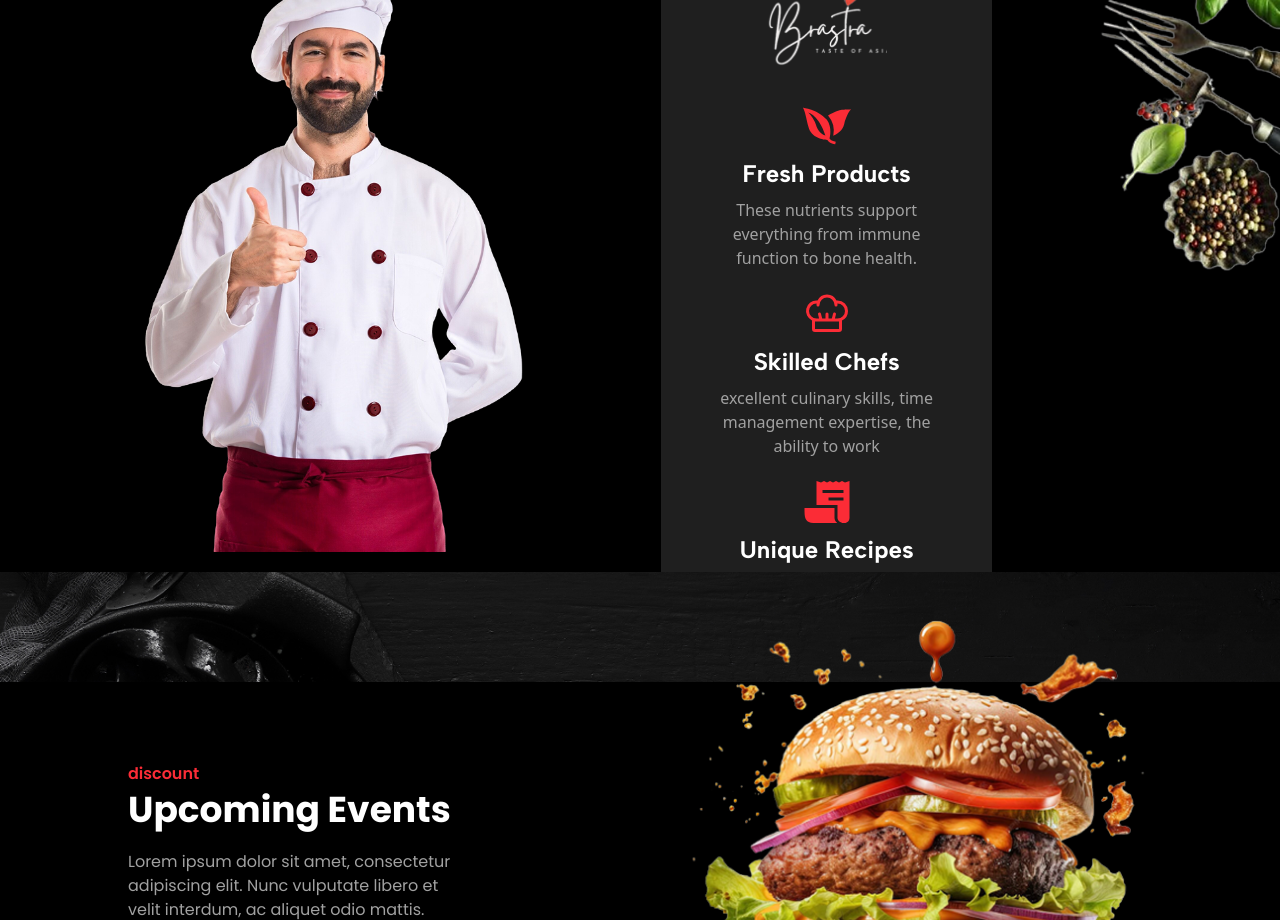
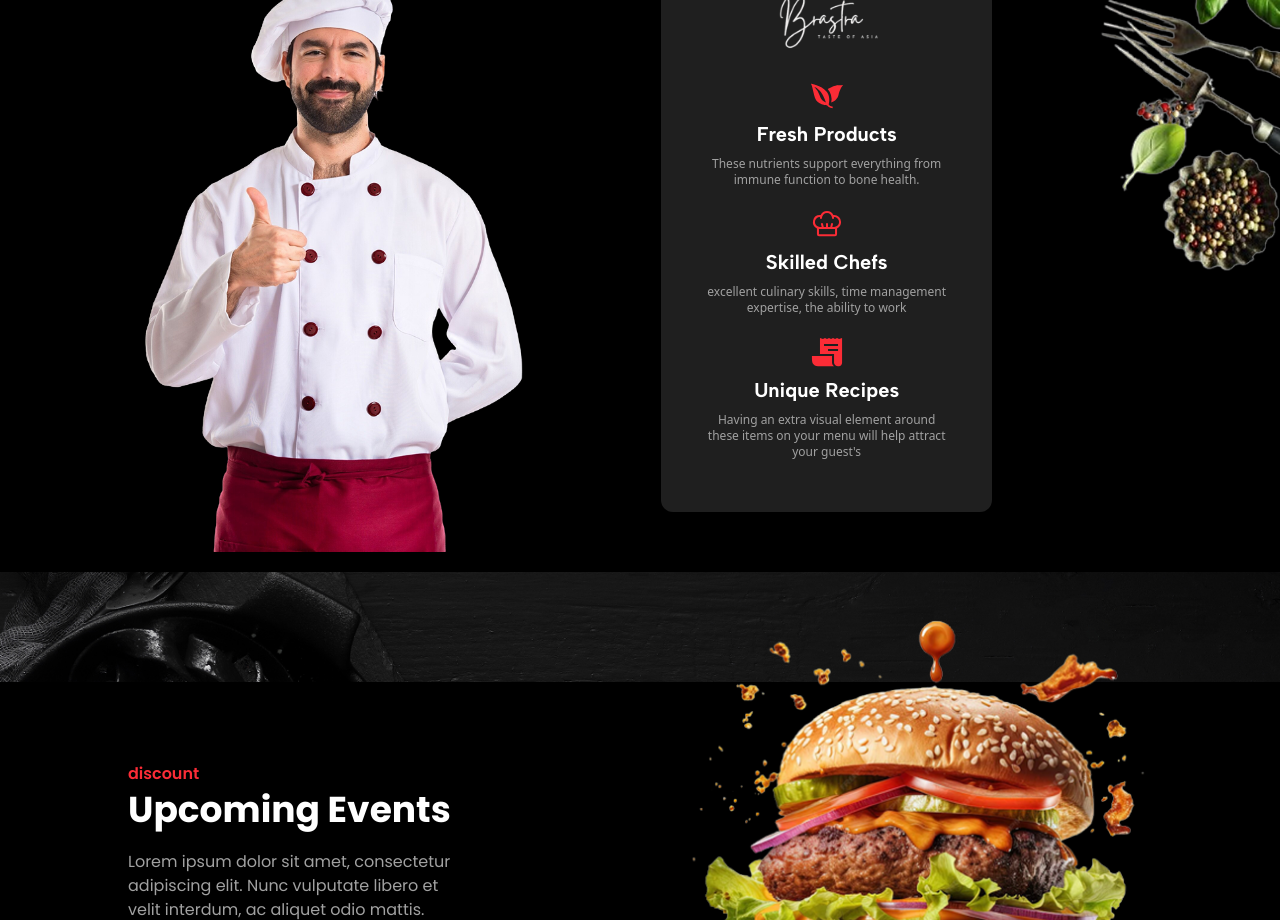
Before and after one commit to pranaygoud01/Brastra, a React (Vite) app: page / in a window 1280 px wide. Shown: the part 2860-3780 px from the top of the page. Built offline with nearby package versions, Linux system fonts and the light colour scheme; a web font is replaced by a local one.

Commit message:
issue Resolved

```diff
--- a/src/components/Services.jsx
+++ b/src/components/Services.jsx
@@ -16,17 +16,17 @@ const Services = () => {
             <img src={chef} className='h-[650px] max-lg:w-full max-lg:h-[400px] w-[50%] object-contain'/>
             <img src={food6} className='h-[400px] max-lg:hidden w-[16%] max-lg:w-full object-cover'/>
             <div className='w-full flex justify-end py-10 pr-72 max-lg:p-4 h-full max-lg:static absolute'>
-                <div className='bg-white/12 max-lg:w-full h-fit flex flex-col py-8 items-center gap-2 w-4/12 rounded-xl'>
+                <div className='bg-white/12 max-lg:w-full h-full flex flex-col py-8 items-center gap-2 w-4/12 rounded-xl'>
                      <img src={logo1} className='w-30 max-lg:h-20 h-30 object-cover'/>
                      <SiCodefresh className='text-5xl max-lg:text-4xl text-red-500'/>
-                     <p className='font-bold font-albert-sans max-lg:text-xl text-2xl'>Fresh Products</p>
-                     <p className='text-md w-9/12 max-lg:text-sm text-center text-neutral-400'>These nutrients support everything from immune function to bone health.</p>
+                     <p className='font-bold font-albert-sans max-lg:text-xl text-xl'>Fresh Products</p>
+                     <p className='text-xs w-9/12 max-lg:text-sm text-center text-neutral-400'>These nutrients support everything from immune function to bone health.</p>
                      <PiChefHat className='text-5xl mt-3  max-lg:text-4xl text-red-500'/>
-                     <p className='font-bold font-albert-sans max-lg:text-xl text-2xl'>Skilled Chefs</p>
-                     <p className='text-md w-9/12 text-center max-lg:text-sm text-neutral-400'>excellent culinary skills, time management expertise, the ability to work</p>
+                     <p className='font-bold font-albert-sans max-lg:text-xl text-xl'>Skilled Chefs</p>
+                     <p className='text-xs w-9/12 text-center max-lg:text-sm text-neutral-400'>excellent culinary skills, time management expertise, the ability to work</p>
                      <IoReceiptSharp className='text-5xl mt-3  max-lg:text-4xl text-red-500'/>
-                     <p className='font-bold font-albert-sans max-lg:text-xl text-2xl'>Unique Recipes</p>
-                     <p className='text-md w-9/12 pb-5 text-center max-lg:text-sm text-neutral-400'>Having an extra visual element around these items on your menu will help attract your guest's </p>
+                     <p className='font-bold font-albert-sans max-lg:text-xl text-xl'>Unique Recipes</p>
+                     <p className='text-xs w-9/12 pb-5 text-center max-lg:text-sm text-neutral-400'>Having an extra visual element around these items on your menu will help attract your guest's </p>
                 </div>
         </div>
         </div>
```
